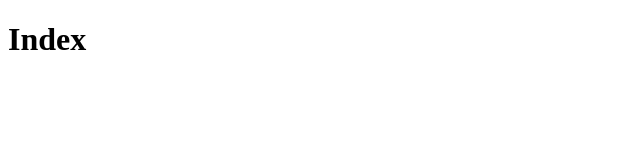
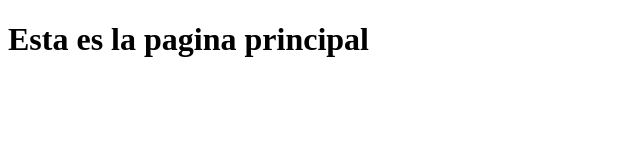
Before and after one commit to tangentkerching/g38, a plain HTML site: page index.html in a window 1280 px wide. Shown: the whole page, without its empty margins (0-640 px from the left). Drawn offline with Linux system fonts and the light colour scheme.

Commit message:
update title

```diff
--- a/index.html
+++ b/index.html
@@ -7,6 +7,6 @@
 </head>
 <body>
 
-    <h1>Index</h1>
+    <h1>Esta es la pagina principal</h1>
 </body>
 </html>
```
